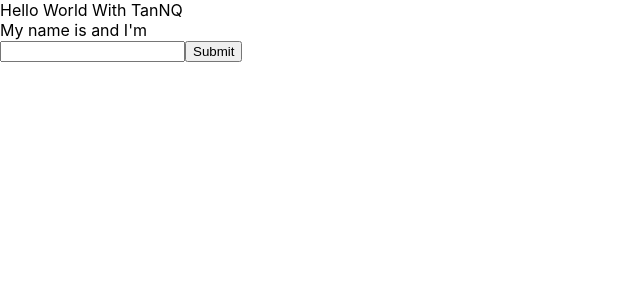
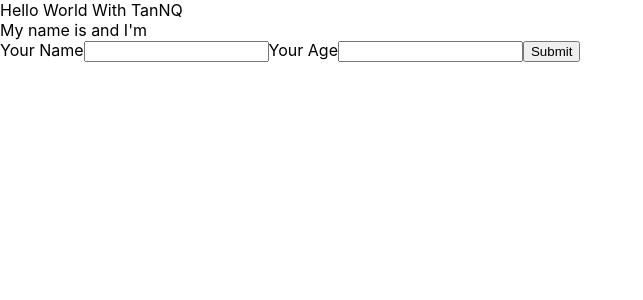
Before and after one commit to nqtan666/reactfinal, a React (Create React App) app: page / in a window 1280 px wide. Shown: the top 300 px of the page, without its empty margins (0-643 px from the left). Built offline with nearby package versions, Linux system fonts and the light colour scheme.

Commit message:
nesting  in reactjs

```diff
--- a/src/components/MyComponent.js
+++ b/src/components/MyComponent.js
@@ -1,39 +1,14 @@
 import React from "react";
-
+import UserInfo from "./UserInfo";
 // truoc 16.8 se dung class component
 // sau 16.8 se dung function component
 
 class MyComponent extends React.Component {
-  state = {
-    name: "",
-    age: "",
-  };
-  handleOnChange = (e) => {
-    let name = e.target.name;
-    let value = e.target.value;
-    this.setState({
-      [name]: value,
-    });
-  };
-  handleSubmit = (e) => {
-    e.preventDefault();
-    console.log(">>>check state", this.state);
-  };
   render() {
     return (
-      <div>
-        My name is {this.state.name} and I'm {this.state.age}
-        {this.state.age}
-        <form onSubmit={(e) => this.handleSubmit(e)}>
-          <input
-            onChange={(e) => this.handleOnChange(e)}
-            value={this.state.name}
-            name="name"
-            type="text"
-          />
-          <button>Submit</button>
-        </form>
-      </div>
+      <>
+        <UserInfo />
+      </>
     );
   }
 }
--- /dev/null
+++ b/src/components/UserInfo.js
@@ -0,0 +1,47 @@
+import React from "react";
+class UserInfo extends React.Component {
+  state = {
+    name: "",
+    age: "",
+  };
+
+  handleOnChangeInput = (e) => {
+    let name = e.target.name;
+    let value = e.target.value;
+    this.setState({
+      [name]: value,
+    });
+  };
+  handleOnSubmit = (e) => {
+    e.preventDefault();
+    console.log(">>>check state", this.state);
+  };
+  render() {
+    return (
+      <>
+        <div>
+          My name is {this.state.name} and I'm {this.state.age}
+          {this.state.age}
+        </div>
+        <form onSubmit={(e) => this.handleOnSubmit(e)}>
+          <label>Your Name</label>
+          <input
+            onChange={(e) => this.handleOnChangeInput(e)}
+            value={this.state.name}
+            name="name"
+            type="text"
+          />
+          <label>Your Age</label>
+          <input
+            onChange={(e) => this.handleOnChangeInput(e)}
+            value={this.state.age}
+            name="age"
+            type="text"
+          />
+          <button>Submit</button>
+        </form>
+      </    >
+    );
+  }
+}
+export default UserInfo;
```
